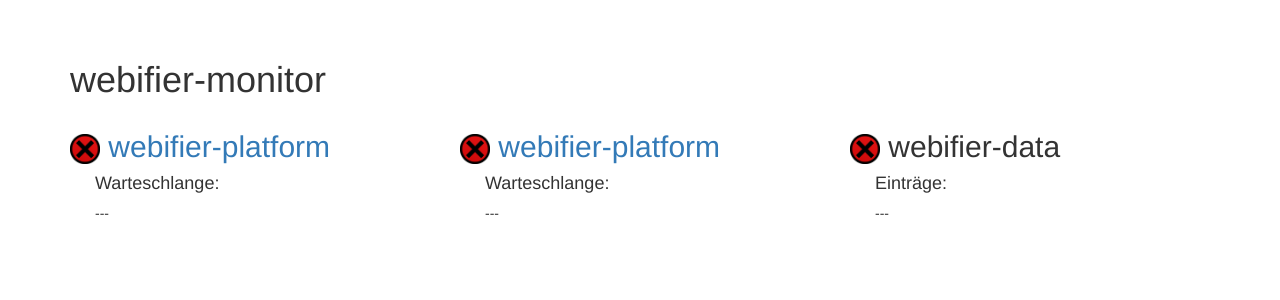
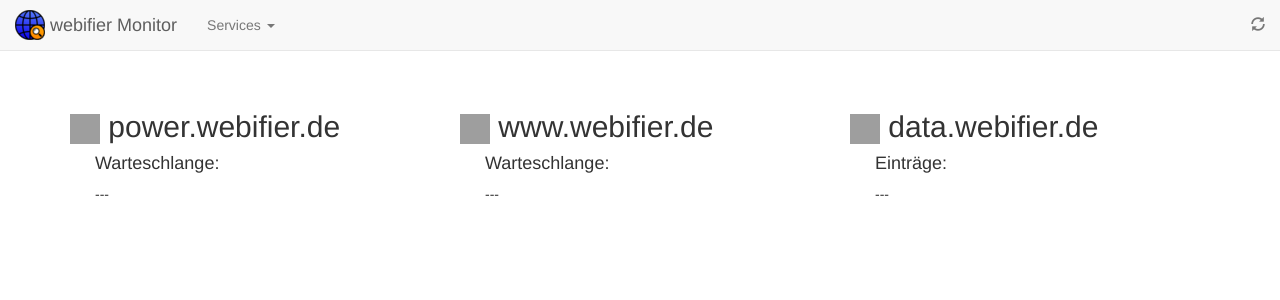
Before and after one commit to SecuritySquad/webifier-monitor, a PHP site: page / in a window 1280 px wide. Shown: the top 300 px of the page. Run offline with PHP 8.4, Linux system fonts and the light colour scheme; data that the repository does not hold is empty; grey boxes are pictures that could not be loaded.

Commit message:
minor improvements

```diff
--- a/css/style.css
+++ b/css/style.css
@@ -1,3 +1,7 @@
+body {
+    padding-top: 50px;
+}
+
 .container {
     margin-top: 4rem;
 }
@@ -10,3 +14,8 @@ img {
     width: 30px;
     height: 30px;
 }
+
+.brand-icon {
+    float: left;
+    margin: -5px 5px -5px 0;
+}
--- a/index.php
+++ b/index.php
@@ -1,3 +1,19 @@
+<?php
+$status = json_decode(file_get_contents('https://monitor.webifier.de/status'), true);
+$power = $status['power.webifier.de'];
+$platform = $status['www.webifier.de'];
+$data = $status['data.webifier.de'];
+
+function print_image($status) {
+	echo 'img/' . $status['status'] . '.png';
+}
+
+function print_entries($status) {
+	echo isset($status['entries']) ? $status['entries'] : '---';
+}
+
+?>
+
 <!DOCTYPE html>
 <html>
 <head>
@@ -12,29 +28,59 @@
     <link rel="stylesheet" href="css/style.css"/>
 </head>
 <body>
+<nav class="navbar navbar-default navbar-fixed-top">
+    <div class="container-fluid">
+        <div class="navbar-header">
+            <button type="button" class="navbar-toggle collapsed" data-toggle="collapse"
+                    data-target="#bs-example-navbar-collapse-1" aria-expanded="false">
+                <span class="sr-only">Toggle navigation</span>
+                <span class="icon-bar"></span>
+                <span class="icon-bar"></span>
+                <span class="icon-bar"></span>
+            </button>
+            <a class="navbar-brand" href="/"><img class="brand-icon" src="img/webifier-small.png" alt="webifier">
+                webifier Monitor</a>
+        </div>
+
+        <div class="collapse navbar-collapse" id="bs-example-navbar-collapse-1">
+            <ul class="nav navbar-nav">
+                <li class="dropdown">
+                    <a href="#" class="dropdown-toggle" data-toggle="dropdown" role="button" aria-haspopup="true" aria-expanded="false">Services <span class="caret"></span></a>
+                    <ul class="dropdown-menu">
+                        <li><a href="https://power.webifier.de" target="_blank">power.webifier.de</a></li>
+                        <li role="separator" class="divider"></li>
+                        <li><a href="https://www.webifier.de" target="_blank">www.webifier.de</a></li>
+                    </ul>
+                </li>
+            </ul>
+            <ul class="nav navbar-nav navbar-right">
+                <li><a id="reload" href="#"><span class="glyphicon glyphicon-refresh" aria-hidden="true"></span></a></li>
+            </ul>
+        </div>
+    </div>
+</nav>
 
 <div class="container">
-    <h1>webifier-monitor</h1>
     <div class="row">
         <div class="col-sm-4">
-            <h2><img id="power-platform-state" src="img/error.png"> <a href="https://power.webifier.de/" target="_blank">webifier-platform</a></h2>
+            <h2><img id="power-platform-state" src="<?php print_image($power); ?>"> power.webifier.de</h2>
             <div class="pad">
                 <h4>Warteschlange:</h4>
-                <p id="power-queue-size">---</p>
+                <p id="power-queue-size"><?php print_entries($power); ?></p>
             </div>
         </div>
         <div class="col-sm-4">
-            <h2><img id="platform-state" src="img/error.png"> <a href="https://www.webifier.de/" target="_blank">webifier-platform</a></h2>
+            <h2><img id="platform-state" src="<?php print_image($platform); ?>"> www.webifier.de</h2>
             <div class="pad">
                 <h4>Warteschlange:</h4>
-                <p id="queue-size">---</p>
+                <p id="queue-size"><?php print_entries($platform); ?></p>
             </div>
         </div>
         <div class="col-sm-4">
-            <h2><img id="data-state" src="img/error.png"> webifier-data</h2>
+            <h2><img id="data-state" src="<?php print_image($data); ?>"> data.webifier.de</h2>
             <div class="pad">
                 <h4>Einträge:</h4>
-                <p id="data-count">---</p>
+                <p id="data-count"><?php print_entries($data); ?></p>
             </div>
         </div>
     </div>
--- a/js/index.js
+++ b/js/index.js
@@ -1,39 +1,31 @@
-var updateQueue = function () {
-    $.getJSON("queue-size.php")
-        .done(function (queue) {
-            $('#queue-size').html(queue.size);
-            $('#platform-state').attr("src", "img/success.png");
-        })
-        .fail(function (jqxhr, textStatus, error) {
-            $('#queue-size').html("---");
-            $('#platform-state').attr("src", "img/error.png");
-        });
+var update = function () {
+    $.getJSON("/status", function (status) {
+        setState(status['data.webifier.de'], $('#data-state'), $('#data-count'));
+        setState(status['www.webifier.de'], $('#platform-state'), $('#queue-size'));
+        setState(status['power.webifier.de'], $('#power-platform-state'), $('#power-queue-size'));
+    });
 };
-updateQueue();
-setInterval(updateQueue, 60000);
-var updatePowerQueue = function () {
-    $.getJSON("power-queue-size.php")
-        .done(function (queue) {
-            $('#power-queue-size').html(queue.size);
-            $('#power-platform-state').attr("src", "img/success.png");
-        })
-        .fail(function (jqxhr, textStatus, error) {
-            $('#power-queue-size').html("---");
-            $('#power-platform-state').attr("src", "img/error.png");
-        });
-};
-updatePowerQueue();
-setInterval(updatePowerQueue, 60000);
-var updateData = function () {
-    $.getJSON("data-count.php")
-        .done(function (data) {
-            $('#data-count').html(data.size);
-            $('#data-state').attr("src", "img/success.png");
-        })
-        .fail(function (jqxhr, textStatus, error) {
-            $('#data-count').html("---");
-            $('#data-state').attr("src", "img/error.png");
-        });
-};
-updateData();
-setInterval(updateData, 60000);
+
+function setState(status, image, entries) {
+    switch (status.status) {
+        case 'success':
+            entries.html(status.entries);
+            image.attr("src", "img/success.png");
+            break;
+        case 'warning':
+            entries.html(status.entries);
+            image.attr("src", "img/warning.png");
+            break;
+        case 'error':
+            entries.html("---");
+            image.attr("src", "img/error.png");
+            break;
+    }
+}
+
+setInterval(update, 60000);
+
+$('#reload').click(function (e) {
+    e.preventDefault();
+    update();
+});
```
Also changed, not shown: status.php (added, +73 -0 lines), .htaccess (added), img/warning.png (added).
